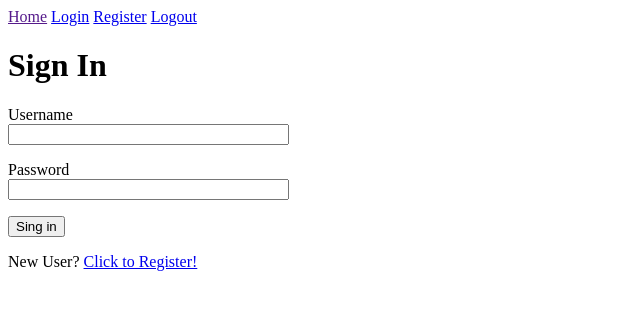
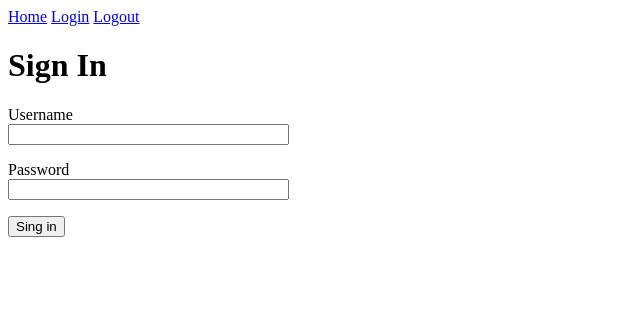
Before and after one commit to unitem-mower/dashboard, a Flask app: page /login in a window 1280 px wide. Shown: the top 310 px of the page, without its empty margins (0-640 px from the left). Run offline with Flask 3, Linux system fonts and the light colour scheme.

Commit message:
dash+admin

```diff
--- a/webapp/templates/base.html
+++ b/webapp/templates/base.html
@@ -1,9 +1,8 @@
 <div>
 {% block navbar %}
 <div class="topnav">
-    <a href="">Home</a>
+    <a href="data">Home</a>
     <a href="login">Login</a>
-    <a href="register">Register</a>
     <a href="logout">Logout</a>
   </div>
   {% endblock %}
--- a/webapp/templates/login.html
+++ b/webapp/templates/login.html
@@ -21,5 +21,4 @@
     <p class="error"><strong>Error:</strong> {{ error }}
     {% endif %}
   </form>
-  <p> New User? <a href="{{ url_for('main.register') }}">Click to Register!</a></p>
 {% endblock %}
--- a/webapp/website.py
+++ b/webapp/website.py
@@ -38,25 +38,6 @@ def login():
     return render_template("login.html", title="login page", form=form)
 
 
-@server_bp.route("/register", methods=['GET', 'POST'])
-def register():
-    if current_user.is_authenticated:
-        return redirect(url_for('main.home'))
-
-    form = RegisterForm()
-
-    if form.validate_on_submit() and form.password.data == form.confirm_password.data:
-        user = User(username=form.username.data)
-        user.set_password(form.password.data)
-        db.create_all()
-        db.session.add(user)
-        db.session.commit()
-
-        return redirect(url_for('main.home'))
-
-    return render_template("register.html", title="register", form=form)
-
-
 @server_bp.route("/logout")
 @login_required
 def logout():
```
Also changed, not shown: webapp/templates/register.html (deleted, +0 -25 lines).
